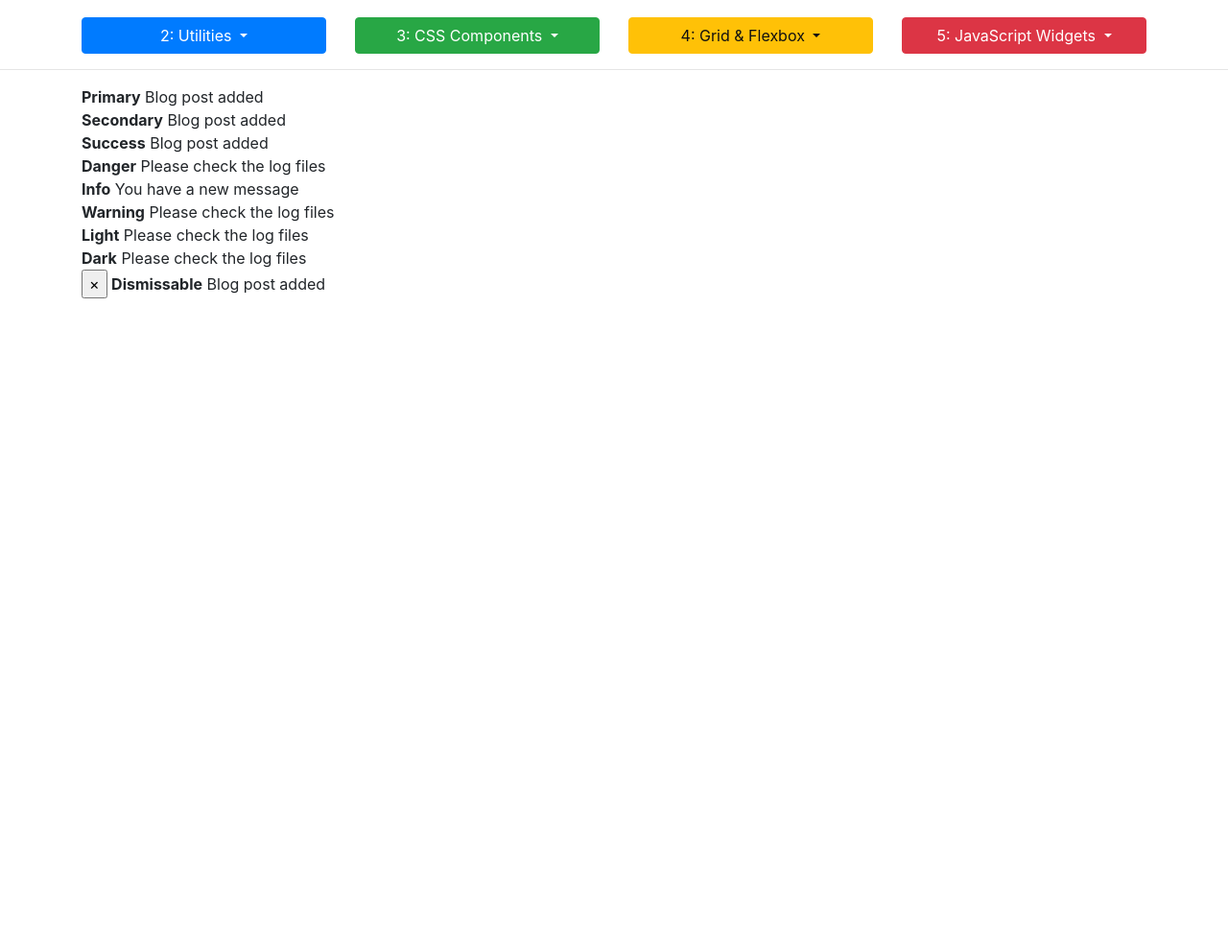
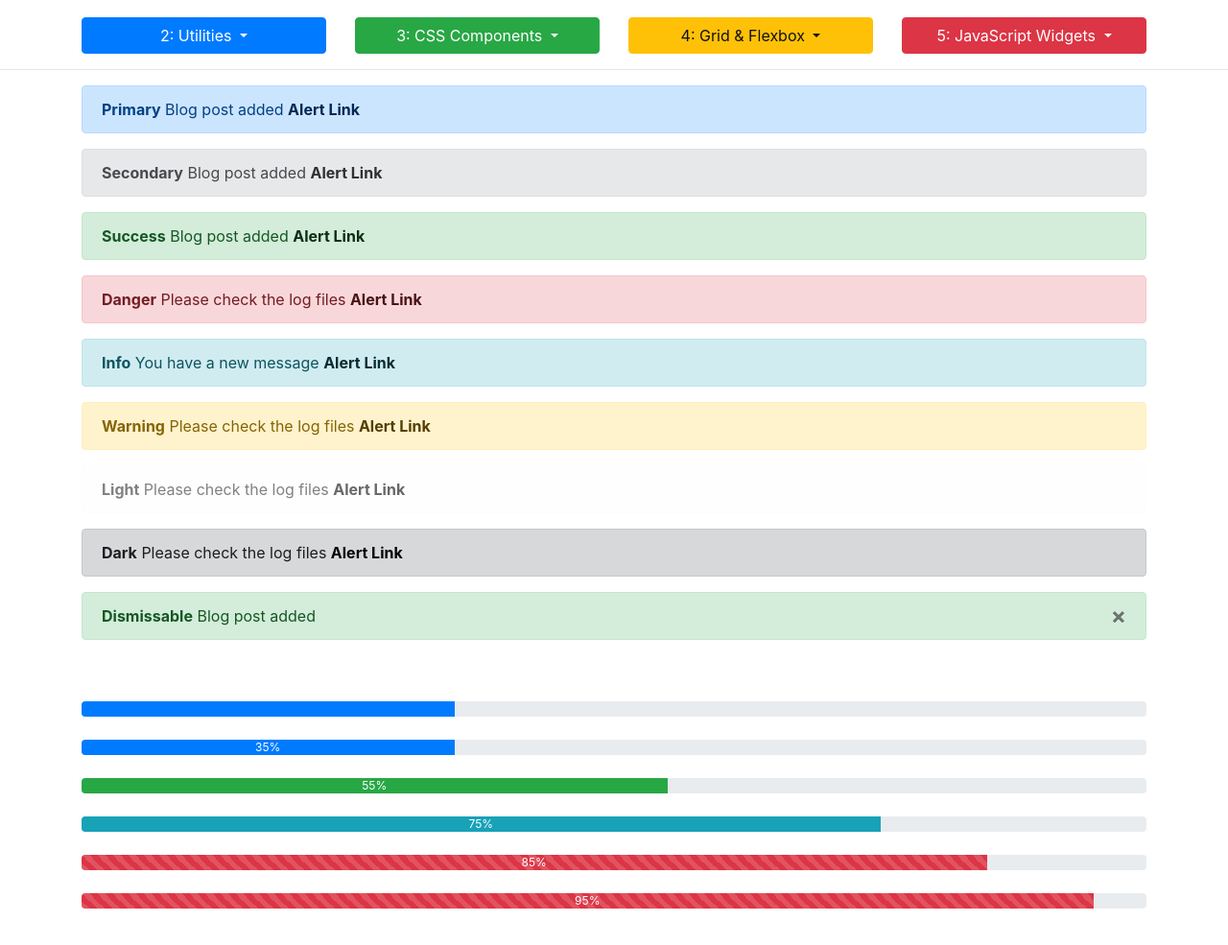
Before and after one commit to BrandonSmith8038/Udemy-BootStrap-4, a plain HTML site: page Bootstrap Sandbox/3_7_alerts_progress.html in a window 1280 px wide. Shown: the part 109-1094 px from the top of the page at 96% size. Drawn offline with nearby package versions, Linux system fonts and the light colour scheme.

Commit message:
Finishe alerts and progress bars

```diff
--- a/Bootstrap Sandbox/3_7_alerts_progress.html
+++ b/Bootstrap Sandbox/3_7_alerts_progress.html
@@ -83,42 +83,42 @@
         <!--########################START HERE#########################-->
 
         <!-- ALERTS -->
-        <div>
-          <strong>Primary</strong> Blog post added
+        <div class="alert alert-primary">
+          <strong>Primary</strong> Blog post added <a href="#" class="alert-link">Alert Link</a>
         </div>
 
-        <div>
-          <strong>Secondary</strong> Blog post added
+        <div class="alert alert-secondary">
+          <strong>Secondary</strong> Blog post added <a href="#" class="alert-link">Alert Link</a>
         </div>
 
-        <div>
-            <strong>Success</strong> Blog post added
+        <div class="alert alert-success">
+            <strong>Success</strong> Blog post added <a href="#" class="alert-link">Alert Link</a>
         </div>
 
-        <div>
-            <strong>Danger</strong> Please check the log files
+        <div class="alert alert-danger">
+            <strong>Danger</strong> Please check the log files <a href="#" class="alert-link">Alert Link</a>
         </div>
 
-        <div>
-            <strong>Info</strong> You have a new message
+        <div class="alert alert-info">
+            <strong>Info</strong> You have a new message <a href="#" class="alert-link">Alert Link</a>
         </div>
 
-        <div>
-            <strong>Warning</strong> Please check the log files
+        <div class="alert alert-warning">
+            <strong>Warning</strong> Please check the log files <a href="#" class="alert-link">Alert Link</a>
         </div>
 
-        <div>
-            <strong>Light</strong> Please check the log files
+        <div class="alert alert-light">
+            <strong>Light</strong> Please check the log files <a href="#" class="alert-link">Alert Link</a>
         </div>
 
-        <div>
-            <strong>Dark</strong> Please check the log files
+        <div class="alert alert-dark">
+            <strong>Dark</strong> Please check the log files <a href="#" class="alert-link">Alert Link</a>
         </div>
 
 
         <!-- DISMISSABLE ALERT -->
-        <div>
-            <button type="button">
+        <div class="alert alert-success alert-dismissable fade show">
+            <button type="button" class="close" data-dismiss="alert">
                 <span>&times;</span>
             </button>
             <strong>Dismissable</strong> Blog post added
@@ -127,28 +127,28 @@
         <br><br>
 
         <!-- PROGRESS BARS -->
-        <div>
-            <div></div>
+        <div class="progress">
+            <div class="progress-bar" style="width: 35%"></div>
         </div>
         <br>
-        <div>
-            <div></div>
+        <div class="progress">
+            <div class="progress-bar" style="width: 35%">35%</div>
         </div>
         <br>
-        <div>
-            <div></div>
+        <div class="progress">
+            <div class="progress-bar bg-success" style="width: 55%">55%</div>
         </div>
         <br>
-        <div>
-            <div></div>
+        <div class="progress">
+            <div class="progress-bar bg-info" style="width: 75%">75%</div>
         </div>
         <br>
-        <div>
-            <div></div>
+        <div class="progress">
+            <div class="progress-bar bg-danger progress-bar-striped" style="width: 85%">85%</div>
         </div>
         <br>
-        <div>
-            <div></div>
+        <div class="progress">
+            <div class="progress-bar bg-danger progress-bar-striped progress-bar-animated" style="width: 95%">95%</div>
         </div>
         <br>
         <div>
```
